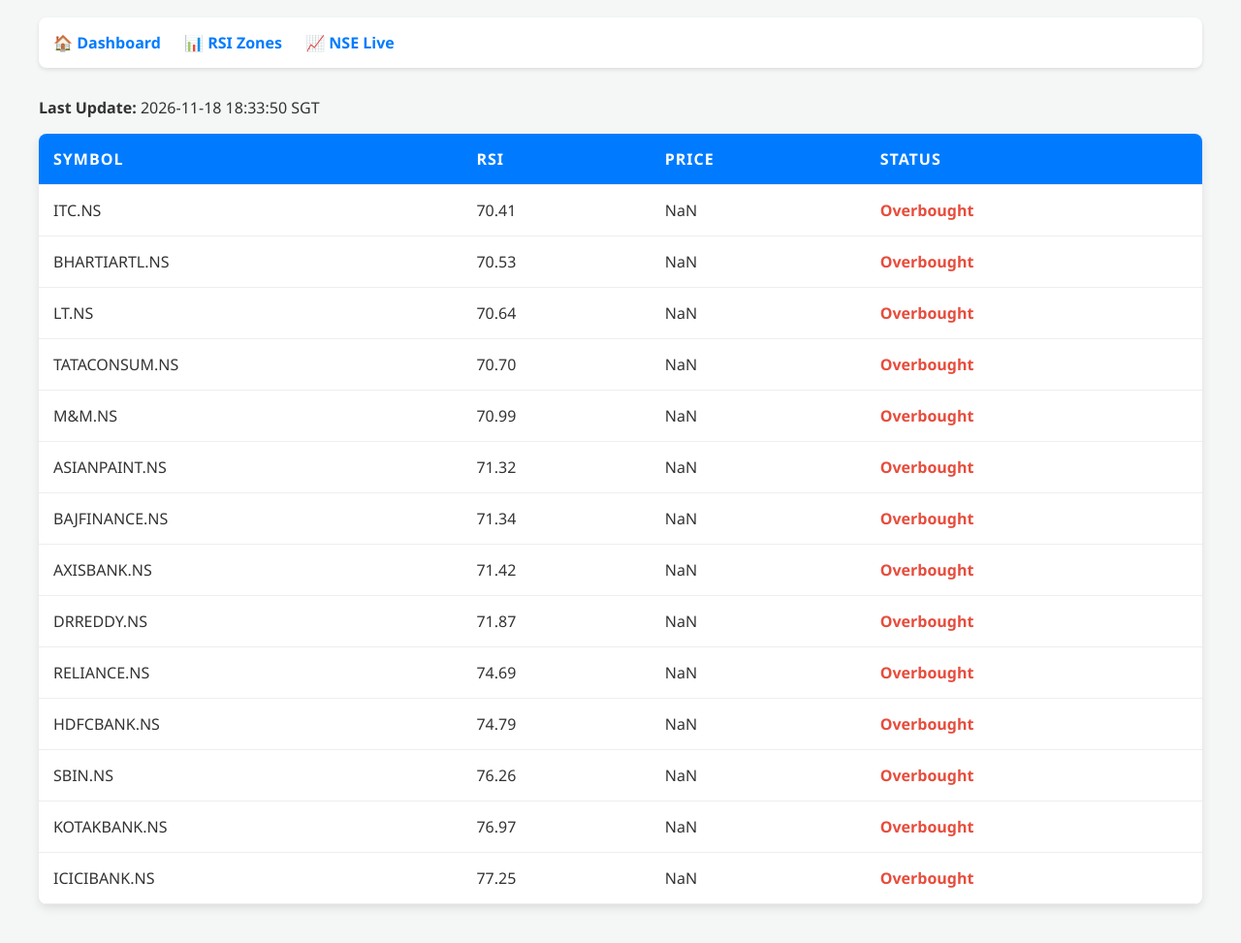
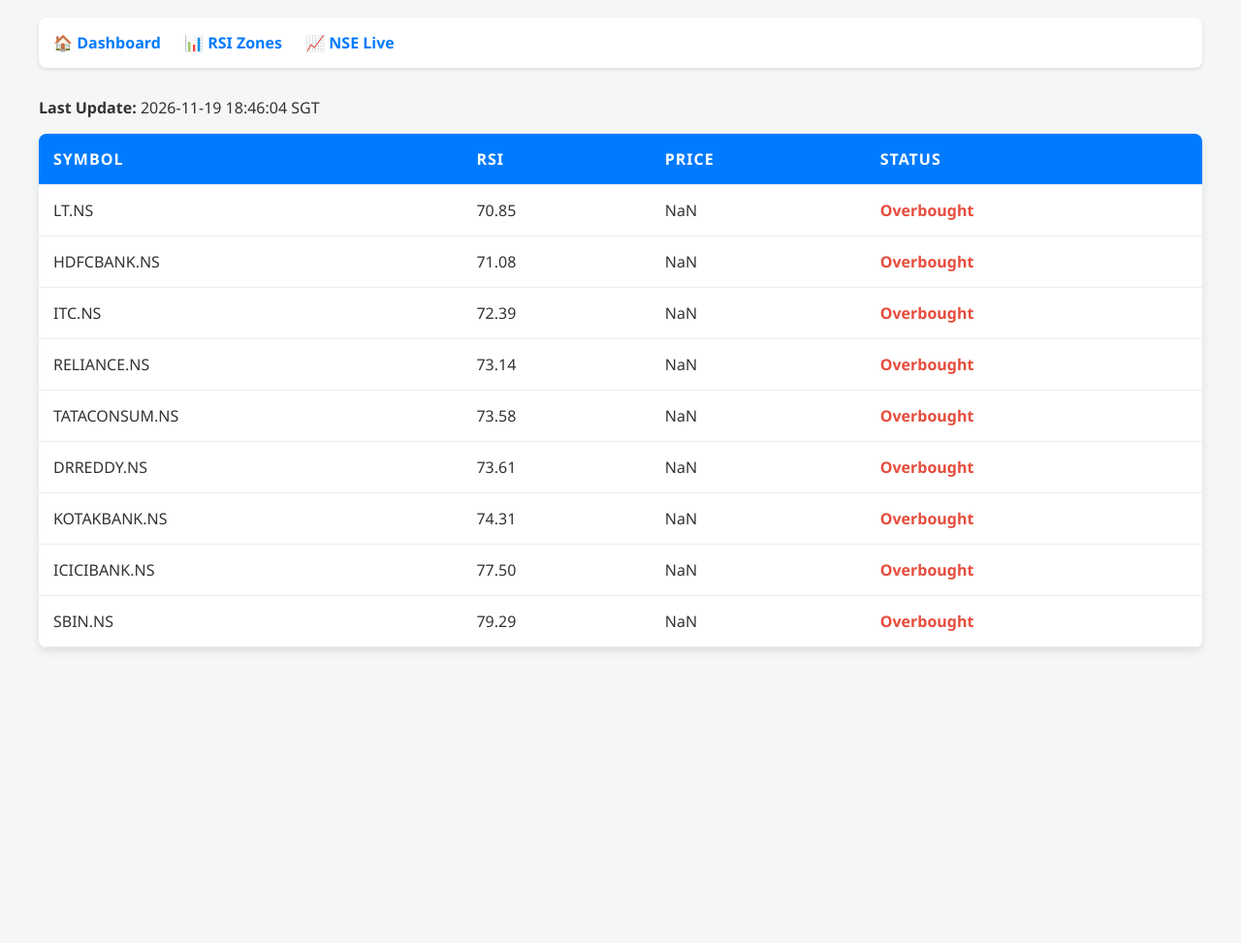
Before and after one commit to shreneekPatil2871/RSI, a plain HTML site: page index.html in a window 1280 px wide. Shown: the part 86-1059 px from the top of the page at 97% size. After the commit the page ends 800 px from the top, so only its background shows below. Drawn offline with Linux system fonts and the light colour scheme.

Commit message:
Update RSI Webpage

```diff
--- a/index.html
+++ b/index.html
@@ -24,7 +24,7 @@
             <a href="https://www.nseindia.com/" target="_blank">📈 NSE Live</a>
         </nav>
 
-        <p><strong>Last Update:</strong> 2026-11-18 18:33:50 SGT</p>
+        <p><strong>Last Update:</strong> 2026-11-19 18:46:04 SGT</p>
 
         <div id="table-top">
             <table class="dataframe table">
@@ -38,86 +38,56 @@
   </thead>
   <tbody>
     <tr>
-      <td>ITC.NS</td>
-      <td>70.41</td>
+      <td>LT.NS</td>
+      <td>70.85</td>
       <td>NaN</td>
       <td>Overbought</td>
     </tr>
     <tr>
-      <td>BHARTIARTL.NS</td>
-      <td>70.53</td>
+      <td>HDFCBANK.NS</td>
+      <td>71.08</td>
       <td>NaN</td>
       <td>Overbought</td>
     </tr>
     <tr>
-      <td>LT.NS</td>
-      <td>70.64</td>
+      <td>ITC.NS</td>
+      <td>72.39</td>
+      <td>NaN</td>
+      <td>Overbought</td>
+    </tr>
+    <tr>
+      <td>RELIANCE.NS</td>
+      <td>73.14</td>
       <td>NaN</td>
       <td>Overbought</td>
     </tr>
     <tr>
       <td>TATACONSUM.NS</td>
-      <td>70.70</td>
-      <td>NaN</td>
-      <td>Overbought</td>
-    </tr>
-    <tr>
-      <td>M&amp;M.NS</td>
-      <td>70.99</td>
-      <td>NaN</td>
-      <td>Overbought</td>
-    </tr>
-    <tr>
-      <td>ASIANPAINT.NS</td>
-      <td>71.32</td>
-      <td>NaN</td>
-      <td>Overbought</td>
-    </tr>
-    <tr>
-      <td>BAJFINANCE.NS</td>
-      <td>71.34</td>
-      <td>NaN</td>
-      <td>Overbought</td>
-    </tr>
-    <tr>
-      <td>AXISBANK.NS</td>
-      <td>71.42</td>
+      <td>73.58</td>
       <td>NaN</td>
       <td>Overbought</td>
     </tr>
     <tr>
       <td>DRREDDY.NS</td>
-      <td>71.87</td>
+      <td>73.61</td>
       <td>NaN</td>
       <td>Overbought</td>
     </tr>
     <tr>
-      <td>RELIANCE.NS</td>
-      <td>74.69</td>
+      <td>KOTAKBANK.NS</td>
+      <td>74.31</td>
       <td>NaN</td>
       <td>Overbought</td>
     </tr>
     <tr>
-      <td>HDFCBANK.NS</td>
-      <td>74.79</td>
+      <td>ICICIBANK.NS</td>
+      <td>77.50</td>
       <td>NaN</td>
       <td>Overbought</td>
     </tr>
     <tr>
       <td>SBIN.NS</td>
-      <td>76.26</td>
-      <td>NaN</td>
-      <td>Overbought</td>
-    </tr>
-    <tr>
-      <td>KOTAKBANK.NS</td>
-      <td>76.97</td>
-      <td>NaN</td>
-      <td>Overbought</td>
-    </tr>
-    <tr>
-      <td>ICICIBANK.NS</td>
-      <td>77.25</td>
+      <td>79.29</td>
       <td>NaN</td>
       <td>Overbought</td>
     </tr>
```
